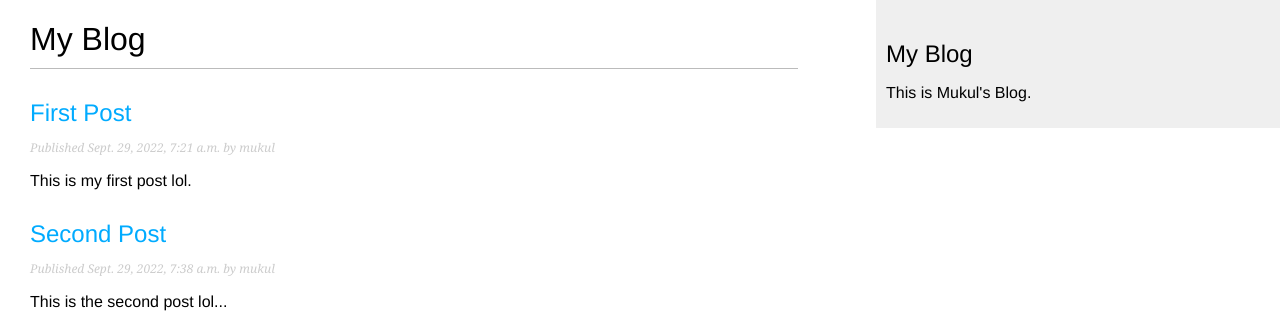
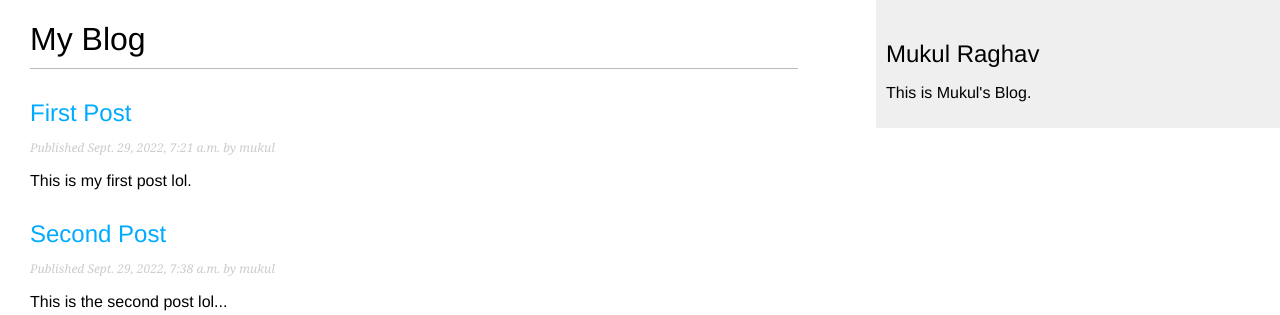
Before and after one commit to Mukul-svg/blog, a Django app: page / in a window 1280 px wide. Shown: the top 315 px of the page. Run offline with Django 4.2, Linux system fonts and the light colour scheme; data comes from the database, SQL or seed files in the repository.

Commit message:
Minor Heading Change

```diff
--- a/mysite/blog/templates/blog/base.html
+++ b/mysite/blog/templates/blog/base.html
@@ -11,7 +11,7 @@
             {% endblock %}
         </div>
         <div id ="sidebar">
-            <h2>My Blog</h2>
+            <h2>Mukul Raghav</h2>
             <p>This is Mukul's Blog.</p>
         </div>
     </body>
```
